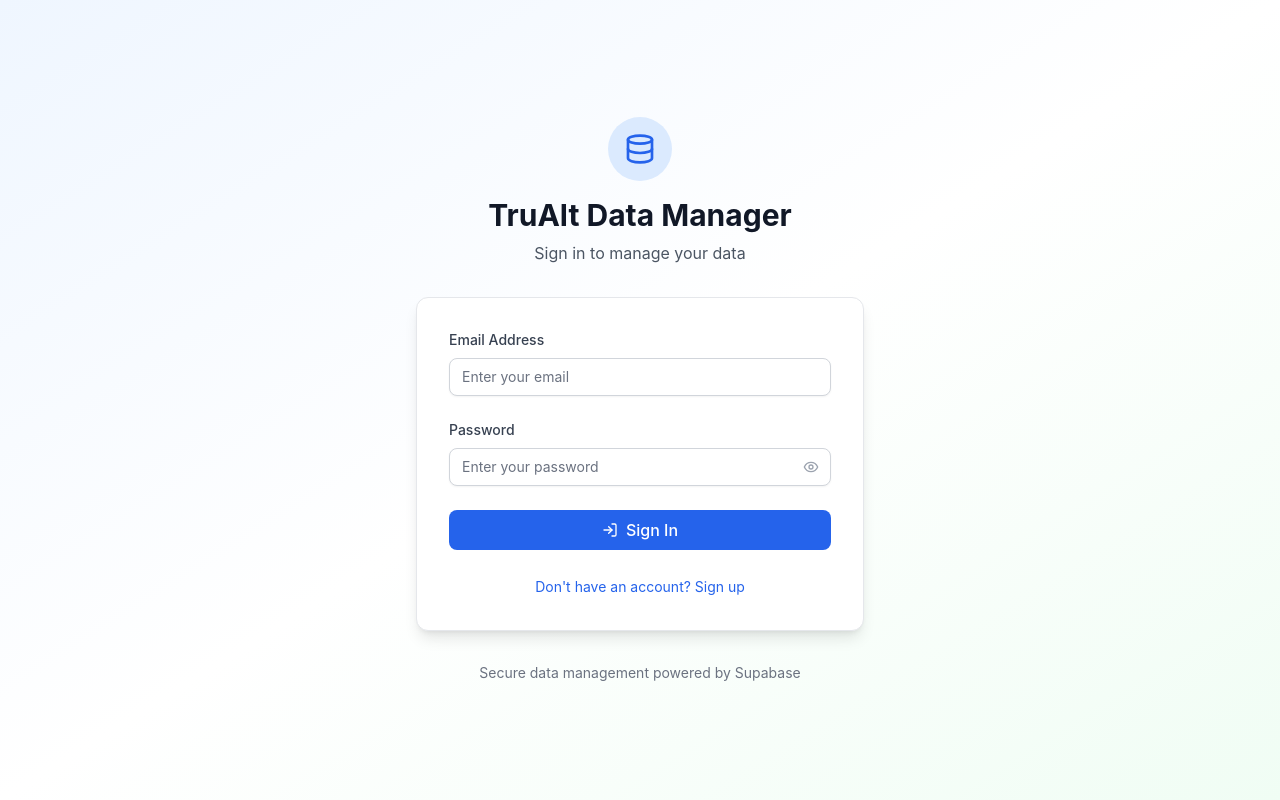
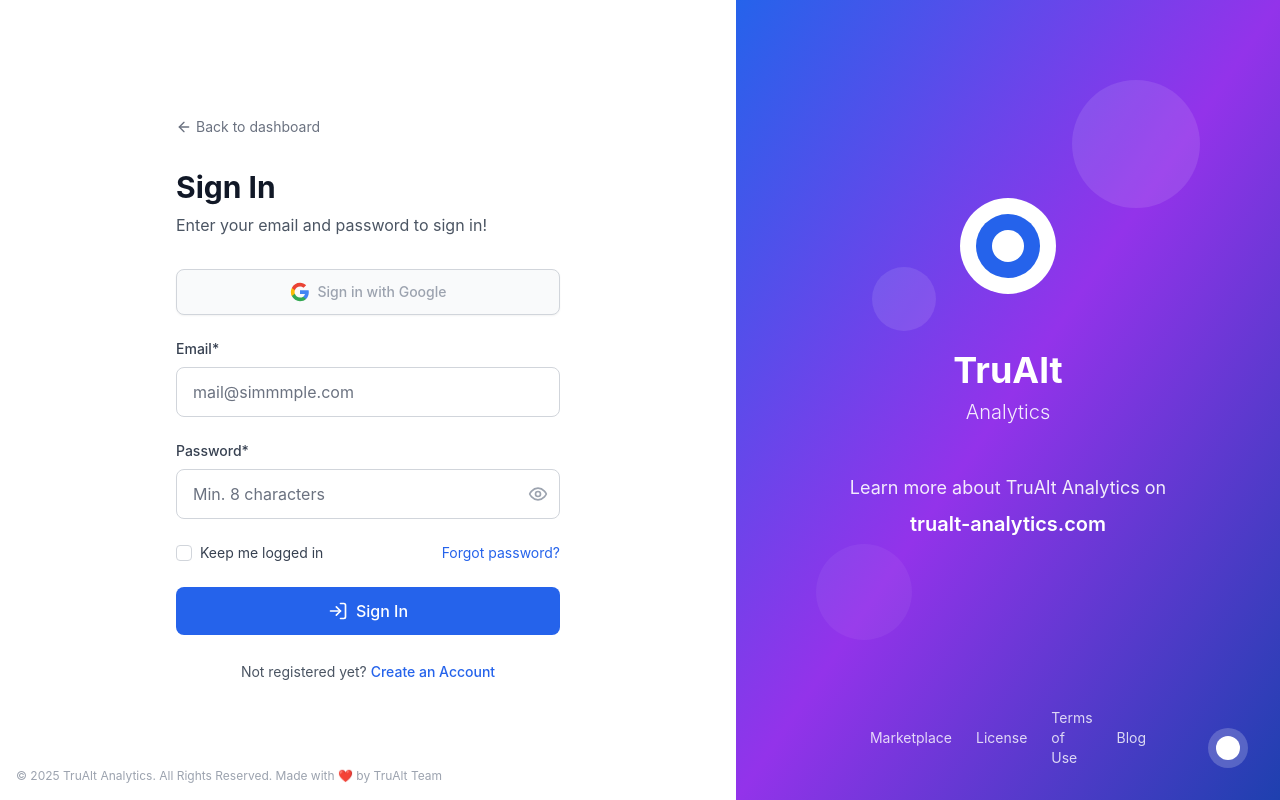
Before and after one commit to mk-mohak/TruAlt-dashbaord, a React (Vite) app: page / in a window 1280 px wide. Built offline with nearby package versions, Linux system fonts and the light colour scheme; no server answers; the database is empty.

Commit message:
Recreate Login Screen Design

```diff
--- a/src/components/auth/LoginScreen.tsx
+++ b/src/components/auth/LoginScreen.tsx
@@ -2,7 +2,7 @@ import React, { useState } from 'react';
 import { useForm } from 'react-hook-form';
 import { yupResolver } from '@hookform/resolvers/yup';
 import * as yup from 'yup';
-import { Eye, EyeOff, LogIn, UserPlus, Database, AlertCircle } from 'lucide-react';
+import { Eye, EyeOff, LogIn, UserPlus, ArrowLeft, AlertCircle } from 'lucide-react';
 import { useAuth } from '../../hooks/useAuth';
 import { LoginCredentials, SignUpCredentials } from '../../types/auth';
 
@@ -24,6 +24,7 @@ export function LoginScreen() {
   const [isSignUp, setIsSignUp] = useState(false);
   const [showPassword, setShowPassword] = useState(false);
   const [showConfirmPassword, setShowConfirmPassword] = useState(false);
+  const [keepLoggedIn, setKeepLoggedIn] = useState(false);
 
   const {
     register,
@@ -50,38 +51,63 @@ export function LoginScreen() {
   };
 
   return (
-    <div className="min-h-screen bg-gradient-to-br from-primary-50 via-white to-secondary-50 dark:from-gray-900 dark:via-gray-800 dark:to-gray-900 flex items-center justify-center p-4">
-      <div className="max-w-md w-full">
-        {/* Logo and Title */}
-        <div className="text-center mb-8">
-          <div className="inline-flex items-center justify-center w-16 h-16 bg-primary-100 dark:bg-primary-900/50 rounded-full mb-4">
-            <Database className="h-8 w-8 text-primary-600 dark:text-primary-400" />
+    <div className="min-h-screen flex">
+      {/* Left Side - Form */}
+      <div className="flex-1 flex flex-col justify-center px-4 sm:px-6 lg:px-20 xl:px-24 bg-white">
+        <div className="mx-auto w-full max-w-sm lg:w-96">
+          {/* Back to Dashboard Link */}
+          <div className="mb-8">
+            <button className="flex items-center text-sm text-gray-500 hover:text-gray-700 transition-colors">
+              <ArrowLeft className="h-4 w-4 mr-1" />
+              Back to dashboard
+            </button>
           </div>
-          <h1 className="text-3xl font-bold text-gray-900 dark:text-gray-100 mb-2">
-            TruAlt Data Manager
-          </h1>
-          <p className="text-gray-600 dark:text-gray-400">
-            {isSignUp ? 'Create your account to get started' : 'Sign in to manage your data'}
-          </p>
-        </div>
 
-        {/* Auth Form */}
-        <div className="bg-white dark:bg-gray-800 rounded-xl shadow-lg border border-gray-200 dark:border-gray-700 p-8">
+          {/* Header */}
+          <div className="mb-8">
+            <h2 className="text-3xl font-bold text-gray-900 mb-2">
+              {isSignUp ? 'Create Account' : 'Sign In'}
+            </h2>
+            <p className="text-gray-600">
+              {isSignUp
+                ? 'Create your account to get started'
+                : 'Enter your email and password to sign in!'
+              }
+            </p>
+          </div>
+
+          {/* Google Sign In Button (Disabled as per requirements) */}
+          {!isSignUp && (
+            <button
+              disabled
+              className="w-full flex justify-center items-center px-4 py-3 border border-gray-300 rounded-lg shadow-sm bg-gray-50 text-sm font-medium text-gray-400 cursor-not-allowed mb-6"
+            >
+              <svg className="w-5 h-5 mr-2" viewBox="0 0 24 24">
+                <path fill="#4285F4" d="M22.56 12.25c0-.78-.07-1.53-.2-2.25H12v4.26h5.92c-.26 1.37-1.04 2.53-2.21 3.31v2.77h3.57c2.08-1.92 3.28-4.74 3.28-8.09z"/>
+                <path fill="#34A853" d="M12 23c2.97 0 5.46-.98 7.28-2.66l-3.57-2.77c-.98.66-2.23 1.06-3.71 1.06-2.86 0-5.29-1.93-6.16-4.53H2.18v2.84C3.99 20.53 7.7 23 12 23z"/>
+                <path fill="#FBBC05" d="M5.84 14.09c-.22-.66-.35-1.36-.35-2.09s.13-1.43.35-2.09V7.07H2.18C1.43 8.55 1 10.22 1 12s.43 3.45 1.18 4.93l2.85-2.22.81-.62z"/>
+                <path fill="#EA4335" d="M12 5.38c1.62 0 3.06.56 4.21 1.64l3.15-3.15C17.45 2.09 14.97 1 12 1 7.7 1 3.99 3.47 2.18 7.07l3.66 2.84c.87-2.6 3.3-4.53 6.16-4.53z"/>
+              </svg>
+              Sign in with Google
+            </button>
+          )}
+
+          {/* Form */}
           <form onSubmit={handleSubmit(onSubmit)} className="space-y-6">
             {/* Email Field */}
             <div>
-              <label className="block text-sm font-medium text-gray-700 dark:text-gray-300 mb-2">
-                Email Address
+              <label className="block text-sm font-medium text-gray-700 mb-2">
+                Email*
               </label>
               <input
                 {...register('email')}
                 type="email"
-                className="input-field w-full"
-                placeholder="Enter your email"
+                className="w-full px-4 py-3 border border-gray-300 rounded-lg focus:ring-2 focus:ring-blue-500 focus:border-blue-500 transition-colors"
+                placeholder="mail@simmmple.com"
                 disabled={isLoading}
               />
               {errors.email && (
-                <p className="mt-1 text-sm text-error-600 dark:text-error-400">
+                <p className="mt-1 text-sm text-red-600">
                   {errors.email.message}
                 </p>
               )}
@@ -89,15 +115,15 @@ export function LoginScreen() {
 
             {/* Password Field */}
             <div>
-              <label className="block text-sm font-medium text-gray-700 dark:text-gray-300 mb-2">
-                Password
+              <label className="block text-sm font-medium text-gray-700 mb-2">
+                Password*
               </label>
               <div className="relative">
                 <input
                   {...register('password')}
                   type={showPassword ? 'text' : 'password'}
-                  className="input-field w-full pr-10"
-                  placeholder="Enter your password"
+                  className="w-full px-4 py-3 pr-12 border border-gray-300 rounded-lg focus:ring-2 focus:ring-blue-500 focus:border-blue-500 transition-colors"
+                  placeholder="Min. 8 characters"
                   disabled={isLoading}
                 />
                 <button
@@ -107,14 +133,14 @@ export function LoginScreen() {
                   disabled={isLoading}
                 >
                   {showPassword ? (
-                    <EyeOff className="h-4 w-4 text-gray-400" />
+                    <EyeOff className="h-5 w-5 text-gray-400" />
                   ) : (
-                    <Eye className="h-4 w-4 text-gray-400" />
+                    <Eye className="h-5 w-5 text-gray-400" />
                   )}
                 </button>
               </div>
               {errors.password && (
-                <p className="mt-1 text-sm text-error-600 dark:text-error-400">
+                <p className="mt-1 text-sm text-red-600">
                   {errors.password.message}
                 </p>
               )}
@@ -123,14 +149,14 @@ export function LoginScreen() {
             {/* Confirm Password Field (Sign Up Only) */}
             {isSignUp && (
               <div>
-                <label className="block text-sm font-medium text-gray-700 dark:text-gray-300 mb-2">
-                  Confirm Password
+                <label className="block text-sm font-medium text-gray-700 mb-2">
+                  Confirm Password*
                 </label>
                 <div className="relative">
                   <input
                     {...register('confirmPassword')}
                     type={showConfirmPassword ? 'text' : 'password'}
-                    className="input-field w-full pr-10"
+                    className="w-full px-4 py-3 pr-12 border border-gray-300 rounded-lg focus:ring-2 focus:ring-blue-500 focus:border-blue-500 transition-colors"
                     placeholder="Confirm your password"
                     disabled={isLoading}
                   />
@@ -141,26 +167,50 @@ export function LoginScreen() {
                     disabled={isLoading}
                   >
                     {showConfirmPassword ? (
-                      <EyeOff className="h-4 w-4 text-gray-400" />
+                      <EyeOff className="h-5 w-5 text-gray-400" />
                     ) : (
-                      <Eye className="h-4 w-4 text-gray-400" />
+                      <Eye className="h-5 w-5 text-gray-400" />
                     )}
                   </button>
                 </div>
                 {(errors as any).confirmPassword && (
-                  <p className="mt-1 text-sm text-error-600 dark:text-error-400">
+                  <p className="mt-1 text-sm text-red-600">
                     {(errors as any).confirmPassword.message}
                   </p>
                 )}
               </div>
             )}
 
+            {/* Keep me logged in & Forgot password */}
+            {!isSignUp && (
+              <div className="flex items-center justify-between">
+                <div className="flex items-center">
+                  <input
+                    id="keep-logged-in"
+                    type="checkbox"
+                    checked={keepLoggedIn}
+                    onChange={(e) => setKeepLoggedIn(e.target.checked)}
+                    className="h-4 w-4 text-blue-600 focus:ring-blue-500 border-gray-300 rounded"
+                  />
+                  <label htmlFor="keep-logged-in" className="ml-2 block text-sm text-gray-700">
+                    Keep me logged in
+                  </label>
+                </div>
+                <button
+                  type="button"
+                  className="text-sm text-blue-600 hover:text-blue-500 transition-colors"
+                >
+                  Forgot password?
+                </button>
+              </div>
+            )}
+
             {/* Error Display */}
             {error && (
-              <div className="bg-error-50 dark:bg-error-900/20 border border-error-200 dark:border-error-700 rounded-lg p-3">
+              <div className="bg-red-50 border border-red-200 rounded-lg p-3">
                 <div className="flex items-center space-x-2">
-                  <AlertCircle className="h-4 w-4 text-error-600 dark:text-error-400" />
-                  <p className="text-sm text-error-700 dark:text-error-300">
+                  <AlertCircle className="h-4 w-4 text-red-600" />
+                  <p className="text-sm text-red-700">
                     {error}
                   </p>
                 </div>
@@ -171,13 +221,13 @@ export function LoginScreen() {
             <button
               type="submit"
               disabled={isLoading}
-              className="w-full btn-primary flex items-center justify-center space-x-2 disabled:opacity-50 disabled:cursor-not-allowed"
+              className="w-full bg-blue-600 hover:bg-blue-700 text-white font-medium py-3 px-4 rounded-lg transition-colors disabled:opacity-50 disabled:cursor-not-allowed flex items-center justify-center space-x-2"
             >
               {isLoading ? (
-                <div className="animate-spin h-4 w-4 border-2 border-white border-t-transparent rounded-full" />
+                <div className="animate-spin h-5 w-5 border-2 border-white border-t-transparent rounded-full" />
               ) : (
                 <>
-                  {isSignUp ? <UserPlus className="h-4 w-4" /> : <LogIn className="h-4 w-4" />}
+                  {isSignUp ? <UserPlus className="h-5 w-5" /> : <LogIn className="h-5 w-5" />}
                   <span>{isSignUp ? 'Create Account' : 'Sign In'}</span>
                 </>
               )}
@@ -186,25 +236,90 @@ export function LoginScreen() {
 
           {/* Toggle Mode */}
           <div className="mt-6 text-center">
+            <span className="text-sm text-gray-600">
+              {isSignUp ? 'Already have an account? ' : 'Not registered yet? '}
+            </span>
             <button
               onClick={toggleMode}
               disabled={isLoading}
-              className="text-sm text-primary-600 dark:text-primary-400 hover:text-primary-700 dark:hover:text-primary-300 transition-colors disabled:opacity-50"
+              className="text-sm text-blue-600 hover:text-blue-500 font-medium transition-colors disabled:opacity-50"
             >
-              {isSignUp
-                ? 'Already have an account? Sign in'
-                : "Don't have an account? Sign up"
-              }
+              {isSignUp ? 'Sign in' : 'Create an Account'}
             </button>
           </div>
         </div>
+      </div>
 
-        {/* Footer */}
-        <div className="text-center mt-8">
-          <p className="text-sm text-gray-500 dark:text-gray-400">
-            Secure data management powered by Supabase
-          </p>
+      {/* Right Side - Branding */}
+      <div className="hidden lg:block relative w-0 flex-1">
+        <div className="absolute inset-0 bg-gradient-to-br from-blue-600 via-purple-600 to-blue-800">
+          {/* Decorative Elements */}
+          <div className="absolute top-20 right-20 w-32 h-32 bg-white bg-opacity-10 rounded-full"></div>
+          <div className="absolute bottom-40 left-20 w-24 h-24 bg-white bg-opacity-5 rounded-full"></div>
+          <div className="absolute top-1/3 left-1/4 w-16 h-16 bg-white bg-opacity-10 rounded-full"></div>
+
+          {/* Main Content */}
+          <div className="relative h-full flex flex-col items-center justify-center text-white px-12">
+            {/* Logo */}
+            <div className="mb-8">
+              <div className="w-24 h-24 bg-white rounded-full flex items-center justify-center mb-6">
+                <div className="w-16 h-16 bg-blue-600 rounded-full flex items-center justify-center">
+                  <div className="w-8 h-8 bg-white rounded-full"></div>
+                </div>
+              </div>
+            </div>
+
+            {/* Brand Name */}
+            <div className="text-center mb-12">
+              <h1 className="text-4xl font-bold mb-2">TruAlt</h1>
+              <div className="text-xl font-light opacity-90">Analytics</div>
+            </div>
+
+            {/* Description */}
+            <div className="text-center mb-16">
+              <p className="text-lg opacity-90 mb-2">
+                Learn more about TruAlt Analytics on
+              </p>
+              <p className="text-xl font-semibold">
+                trualt-analytics.com
+              </p>
+            </div>
+
+            {/* Footer Links */}
+            <div className="absolute bottom-8 left-1/2 transform -translate-x-1/2">
+              <div className="flex items-center space-x-6 text-sm opacity-80">
+                <a href="#" className="hover:opacity-100 transition-opacity">Marketplace</a>
+                <a href="#" className="hover:opacity-100 transition-opacity">License</a>
+                <a href="#" className="hover:opacity-100 transition-opacity">Terms of Use</a>
+                <a href="#" className="hover:opacity-100 transition-opacity">Blog</a>
+              </div>
+            </div>
+
+            {/* Theme Toggle */}
+            <div className="absolute bottom-8 right-8">
+              <button className="w-10 h-10 bg-white bg-opacity-20 rounded-full flex items-center justify-center hover:bg-opacity-30 transition-all">
+                <div className="w-6 h-6 bg-white rounded-full"></div>
+              </button>
+            </div>
+          </div>
         </div>
+      </div>
+
+      {/* Mobile Branding - Shows on small screens */}
+      <div className="lg:hidden absolute top-0 left-0 right-0 bg-gradient-to-r from-blue-600 to-purple-600 text-white p-4">
+        <div className="text-center">
+          <div className="w-12 h-12 bg-white rounded-full flex items-center justify-center mx-auto mb-2">
+            <div className="w-8 h-8 bg-blue-600 rounded-full flex items-center justify-center">
+              <div className="w-4 h-4 bg-white rounded-full"></div>
+            </div>
+          </div>
+          <h1 className="text-xl font-bold">TruAlt Analytics</h1>
+        </div>
+      </div>
+
+      {/* Copyright Footer */}
+      <div className="absolute bottom-4 left-4 text-xs text-gray-400 hidden lg:block">
+        © 2025 TruAlt Analytics. All Rights Reserved. Made with ❤️ by TruAlt Team
       </div>
     </div>
   );
```
